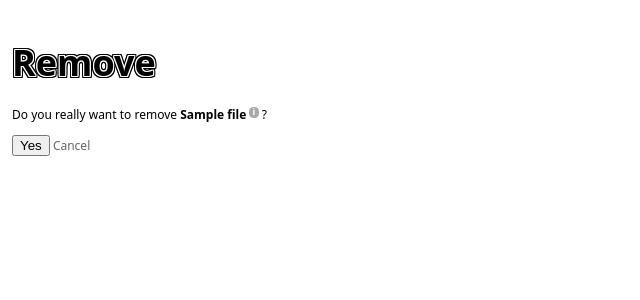
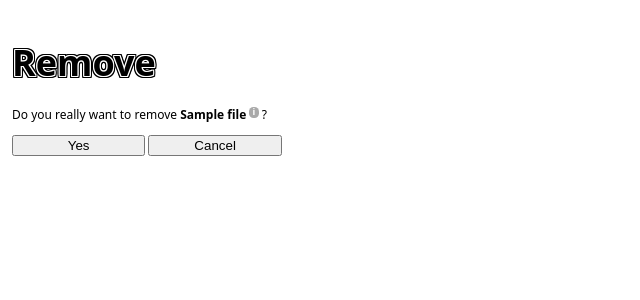
Before and after one commit to ergoithz/browsepy, a Python web app: template browsepy/templates/remove.html in a window 1280 px wide. Shown: the top 300 px of the page, without its empty margins (0-640 px from the left). Run offline with Jinja, Linux system fonts and the light colour scheme; the template is opened without the code that fills it: most values are stand-ins (such as "Sample title", 1, 10 or a date in 2020).

Commit message:
improve remove confirmation css

```diff
--- a/browsepy/static/base.css
+++ b/browsepy/static/base.css
@@ -80,6 +80,12 @@ form.upload label input{
 form.upload input{
     margin: 0.5em 1em;
 }
+form.remove{
+    display: inline-block;
+}
+form.remove input[type=submit]{
+    min-width: 10em;
+}
 table.browser{
     display:block;
     table-layout:fixed;
@@ -120,7 +126,7 @@ h1{
     margin:0;padding:0 0 0.3em;
     display:block;
     color:black;
-    text-shadow: 1px  1px 0 white,
+    text-shadow:  1px  1px 0 white,
                  -1px -1px 0 white,
                   1px -1px 0 white,
                  -1px  1px 0 white,
@@ -216,6 +222,7 @@ a.button.remove:after{
     }
 strong[data-prefix]{
     display: inline-block;
+    cursor: help;
 }
 strong[data-prefix]:after{
     display: inline-block;
--- a/browsepy/templates/remove.html
+++ b/browsepy/templates/remove.html
@@ -2,10 +2,14 @@
 
 {% block content %}
     <h1>Remove</h1>
-    <form method="post">
-        <p>Do you really want to remove <strong
-            {%- if file.parent %} data-prefix="{{ file.parent.urlpath }}/"{%- endif -%}
-            >{{ file.name }}</strong>?</p>
-        <input type="submit" value="Yes" /> <a href="{{ url_for('browse', path=file.parent.urlpath) }}" alt="Go back">Cancel</a>
+
+    <p>Do you really want to remove <strong
+        {%- if file.parent.urlpath %} data-prefix="{{ file.parent.urlpath }}/"{%- endif -%}
+        >{{ file.name }}</strong>?</p>
+    <form method="post" class="remove">
+        <input type="submit" value="Yes" />
+    </form>
+    <form method="get" class="remove" action="{{ url_for('browse', path=file.parent.urlpath) }}">
+        <input type="submit" class="cancel" alt="Go back" value="Cancel" />
     </form>
 {% endblock %}
```
